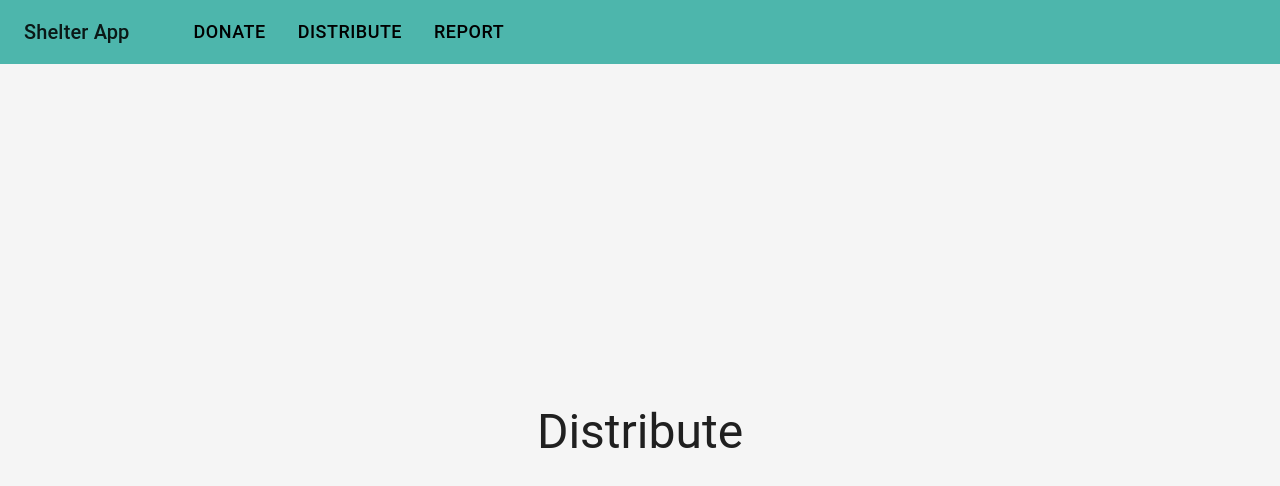
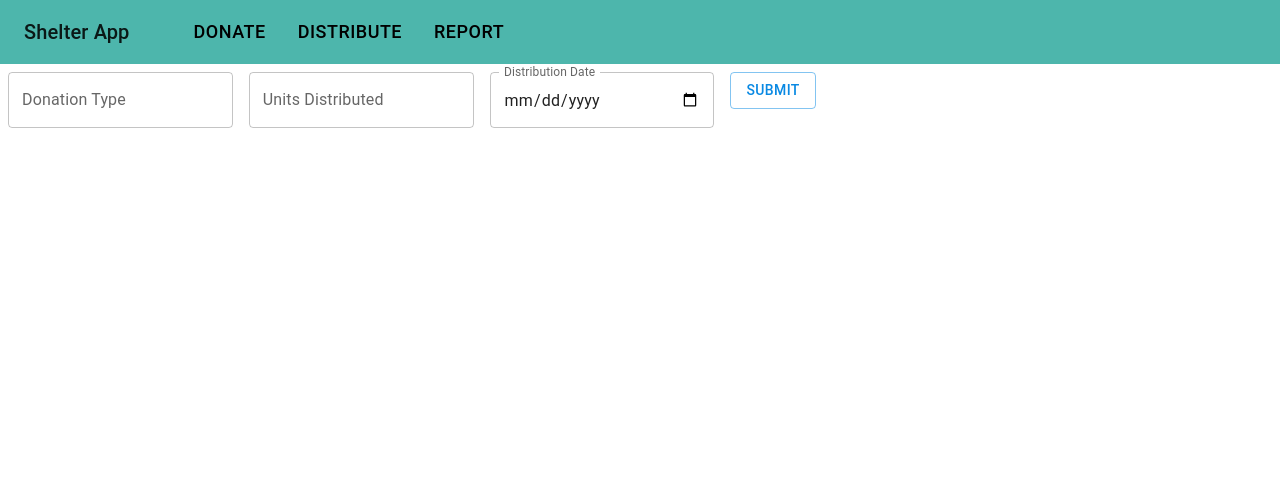
Before and after one commit to DillonOLeary/shelter_project, a React (Create React App) app in the folder frontend/: page /distribute in a window 1280 px wide. Shown: the top 486 px of the page. Built offline with nearby package versions, Linux system fonts and the light colour scheme.

Commit message:
Add report to project

```diff
--- a/frontend/src/pages/Distribute.tsx
+++ b/frontend/src/pages/Distribute.tsx
@@ -1,16 +1,67 @@
-import React, {ReactElement, FC} from "react";
-import {Box, Typography} from "@mui/material";
+import React, { ReactElement, FC, useState } from "react";
+import { Box, Button, TextField } from "@mui/material";
 
 const Distribute: FC<any> = (): ReactElement => {
+    const [inputs, setInputs] = useState({
+        donationType: "",
+        unitsDistributed: "",
+        distributionDate: ""
+    });
+    const handleInputChange = (event: React.ChangeEvent<HTMLInputElement>) => {
+        const { name, value } = event.target;
+        setInputs({ ...inputs, [name]: value });
+    }
+    const handleSubmit = async (event: React.FormEvent<HTMLFormElement>) => {
+        event.preventDefault();
+        console.log(`Put request with ${JSON.stringify(inputs)}`);
+        submitDonation();
+    }
+    const submitDonation = async () => {
+        const url = 'http://127.0.0.1:8000/distributions'
+        const method = 'POST'
+
+        await fetch(url, {
+            method: method,
+            headers: {
+                'Content-Type': 'application/json',
+            },
+            body: JSON.stringify(inputs)
+        })
+    }
     return (
-        <Box sx={{
-            flexGrow: 1,
-            backgroundColor: 'whitesmoke',
-            display: 'flex',
-            justifyContent: 'center',
-            alignItems: 'center'
-        }}>
-            <Typography variant="h3">Distribute</Typography>
+        <Box
+            component="form"
+            onSubmit={handleSubmit}
+            sx={{
+                '& .MuiTextField-root': { m: 1, width: '25ch' },
+            }}
+            noValidate
+            autoComplete="off"
+        >
+            <TextField
+                value={inputs.donationType}
+                name="donationType"
+                label="Donation Type"
+                onChange={handleInputChange}
+            />
+            <TextField
+                value={inputs.unitsDistributed}
+                name="unitsDistributed"
+                label="Units Distributed"
+                onChange={handleInputChange}
+                type={"number"}
+            />
+            <TextField
+                value={inputs.distributionDate}
+                name="distributionDate"
+                label="Distribution Date"
+                onChange={handleInputChange}
+                type={"date"}
+                InputLabelProps={{
+                    shrink: true,
+                }}
+            />
+            <Button sx={{ m: 1 }} type="submit" variant="outlined">Submit</Button>
         </Box>
     );
 };
--- a/frontend/src/pages/Donate.tsx
+++ b/frontend/src/pages/Donate.tsx
@@ -17,16 +17,16 @@ const Donate: FC<any> = (): ReactElement => {
         console.log(`Put request with ${JSON.stringify(inputs)}`);
         submitDonation();
     }
-    const submitDonation = async() => {
+    const submitDonation = async () => {
         const url = 'http://127.0.0.1:8000/donations'
         const method = 'POST'
 
         await fetch(url, {
-            method:method,
-            headers:{
+            method: method,
+            headers: {
                 'Content-Type': 'application/json',
             },
-            body:JSON.stringify(inputs)
+            body: JSON.stringify(inputs)
         })
     }
     return (
@@ -63,6 +63,10 @@ const Donate: FC<any> = (): ReactElement => {
                 name="donationDate"
                 label="Donation Date"
                 onChange={handleInputChange}
+                type={"date"}
+                InputLabelProps={{
+                    shrink: true,
+                }}
             />
             <Button sx={{ m: 1 }} type="submit" variant="outlined">Submit</Button>
         </Box>
--- a/frontend/src/pages/Report.tsx
+++ b/frontend/src/pages/Report.tsx
@@ -1,17 +1,44 @@
-import React, {ReactElement, FC} from "react";
-import {Box, Typography} from "@mui/material";
+import React, { ReactElement, FC, useState, useEffect } from "react";
+import { Paper, Table, TableBody, TableCell, TableContainer, TableHead, TableRow } from "@mui/material";
+
+type Row = {
+    category: string;
+    quantity: number;
+}
 
 const Report: FC<any> = (): ReactElement => {
+    const [rows, setRows] = useState<Row[]>([]);
+
+    useEffect(() => {
+        fetch("http://127.0.0.1:8000/balances")
+            .then(response => response.json())
+            .then(json => setRows(json))
+    })
+
     return (
-        <Box sx={{
-            flexGrow: 1,
-            backgroundColor: 'whitesmoke',
-            display: 'flex',
-            justifyContent: 'center',
-            alignItems: 'center'
-        }}>
-            <Typography variant="h3">Report</Typography>
-        </Box>
+        <TableContainer sx={{ maxWidth: 500 }} component={Paper}>
+            <Table sx={{ minWidth: 200 }} aria-label="simple table">
+                <TableHead>
+                    <TableRow>
+                        <TableCell sx={{ fontWeight: 'bold' }}>Category</TableCell>
+                        <TableCell sx={{ fontWeight: 'bold' }} align="right">Balance</TableCell>
+                    </TableRow>
+                </TableHead>
+                <TableBody>
+                    {rows.map((row) => (
+                        <TableRow
+                            key={row.category}
+                            sx={{ '&:last-child td, &:last-child th': { border: 0 } }}
+                        >
+                            <TableCell component="th" scope="row">
+                                {row.category}
+                            </TableCell>
+                            <TableCell align="right">{row.quantity}</TableCell>
+                        </TableRow>
+                    ))}
+                </TableBody>
+            </Table>
+        </TableContainer>
     );
 };
 
```
Also changed, not shown: 2 other files (tests, documents, lock files or other folders).
